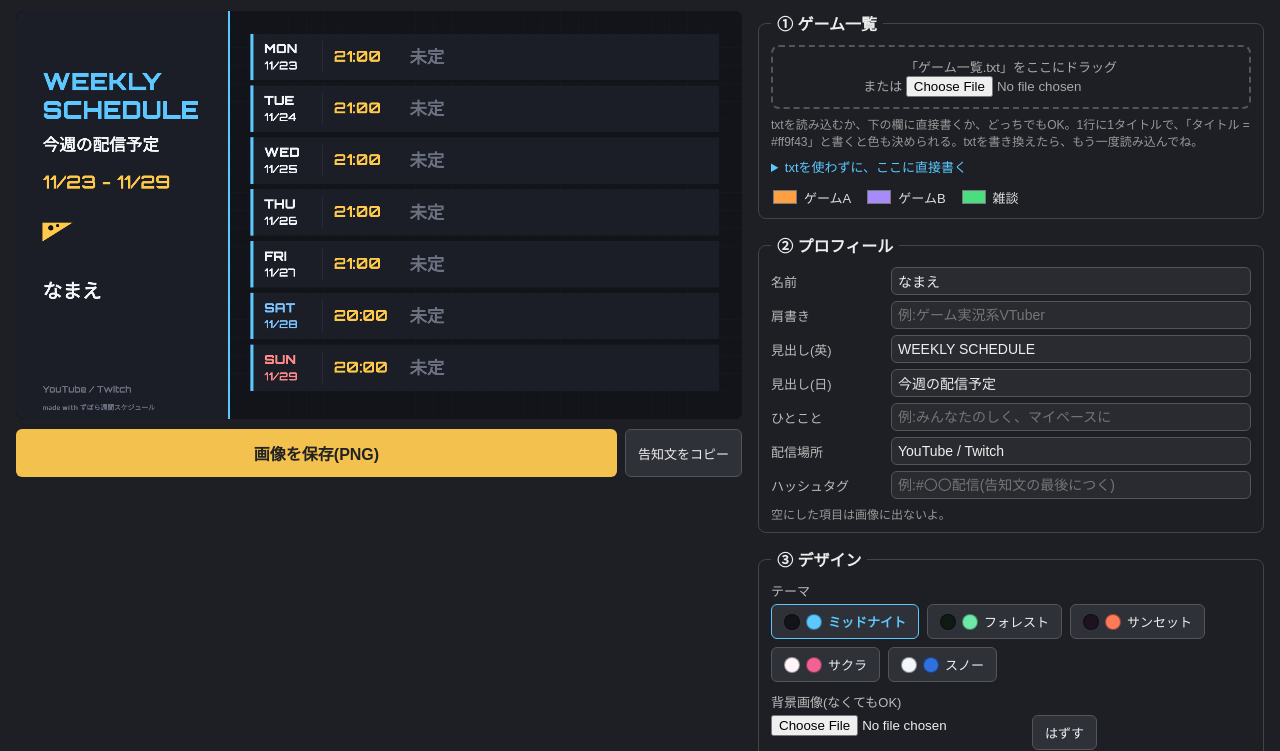
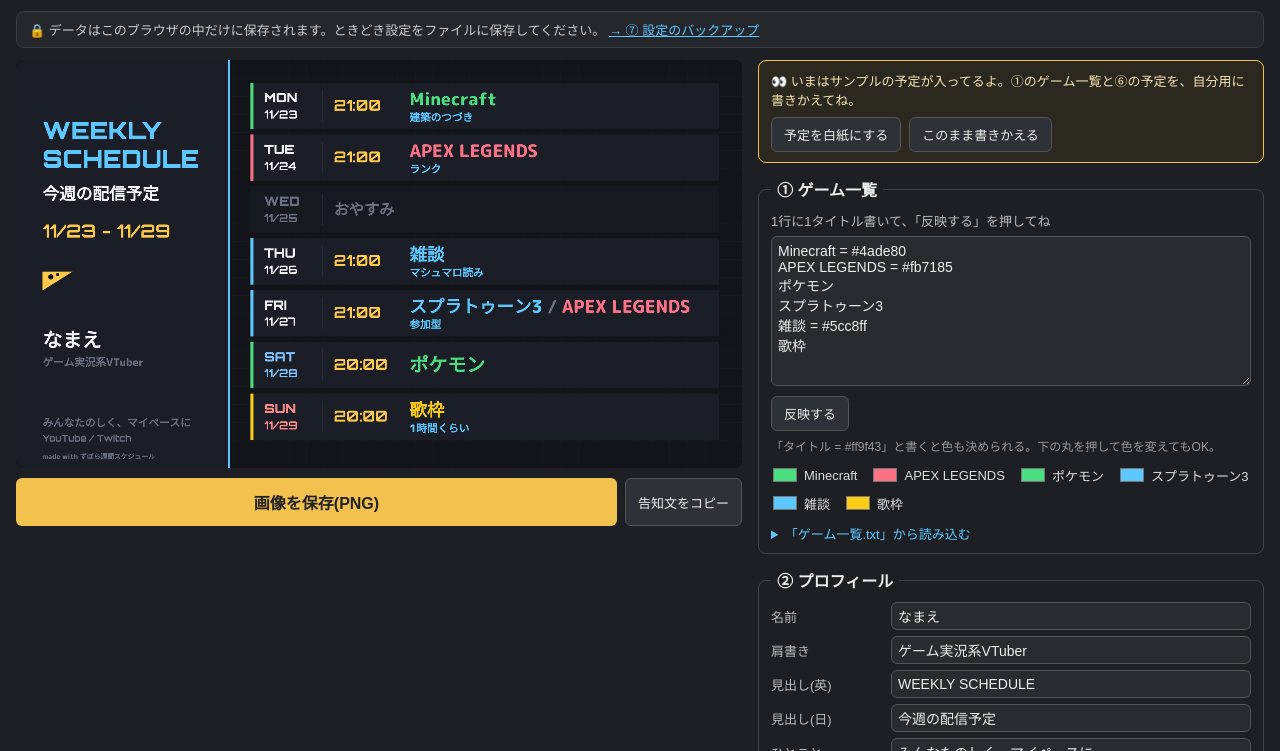
Before and after one commit to nezumizuki/zubora-schedule, a plain HTML site: page index.html in a window 1280 px wide. Shown: the part 49-800 px from the top of the page. Drawn offline with Linux system fonts and the light colour scheme.

Commit message:
Web版向けに手直し(直接入力をメインに・サンプル・スマホ対応・保存先の表示)
- ゲーム一覧は直接書く欄をメインにし、txt読み込みは折りたたみに移動
  (ダウンロード版=ファイルで開いたときは最初から開く)
- はじめて開いたときはサンプルのゲームと予定を表示し、白紙に戻すボタンを用意
- 告知文がコピーできないときは prompt ではなく画面内に文を出す
- 「データはこのブラウザの中だけに保存されます」の表示を追加
- スマホではみ出さないよう幅を調整
- .gitignore に中身を入れる

Co-Authored-By: Claude Opus 5.5 <noreply@anthropic.com>
Claude-Session: https://claude.ai/code/session_01KQeeFqZF5bv53i4ERrSP64

```diff
--- a/index.html
+++ b/index.html
@@ -8,6 +8,8 @@
 <link href="https://fonts.googleapis.com/css2?family=M+PLUS+Rounded+1c:wght@800&family=Orbitron:wght@700;900&display=swap" rel="stylesheet">
 <style>
   /* ===== 画面の見た目(CSS) ===== */
+  /* hidden を付けたものは、ほかの指定に負けずに必ず隠す */
+  [hidden] { display: none !important; }
   body {
     margin: 0;
     padding: 16px;
@@ -19,12 +21,17 @@
   header { display: flex; align-items: baseline; gap: 14px; flex-wrap: wrap; margin-bottom: 12px; }
   header .by { font-size: 13px; color: #999; }
   header a { color: #5cc8ff; }
+  a { color: #5cc8ff; }
+  .privacy { font-size: 13px; color: #ccc; background: #25272d; border: 1px solid #3a3c44; border-radius: 8px; padding: 8px 12px; margin: 0 0 12px; }
+  .sample { border: 1px solid #f2c14e; border-radius: 8px; padding: 10px 12px; background: #2b281f; font-size: 13px; color: #f5e3b0; }
+  .sample .btns { margin-top: 8px; }
   .wrap { display: flex; gap: 16px; flex-wrap: wrap; align-items: flex-start; }
-  .preview { flex: 1 1 640px; max-width: 960px; position: sticky; top: 16px; }
+  .preview { flex: 1 1 640px; max-width: 960px; min-width: 0; position: sticky; top: 16px; }
   /* 縦長のときに画面からはみ出さないよう、高さにも上限をつける */
   canvas { display: block; max-width: 100%; max-height: 80vh; width: auto; height: auto; border-radius: 8px; background: #000; margin: 0 auto; }
-  .panel { flex: 1 1 420px; max-width: 560px; display: flex; flex-direction: column; gap: 14px; }
-  fieldset { border: 1px solid #444; border-radius: 8px; padding: 10px 12px; margin: 0; }
+  .panel { flex: 1 1 420px; max-width: 560px; min-width: 0; display: flex; flex-direction: column; gap: 14px; }
+  fieldset { border: 1px solid #444; border-radius: 8px; padding: 10px 12px; margin: 0; min-width: 0; }
+  input[type=file] { max-width: 100%; color: #999; }
   legend { padding: 0 6px; font-weight: bold; }
   label { font-size: 13px; color: #bbb; }
   input[type=text], input[type=date], input[type=time] { box-sizing: border-box; padding: 5px 6px; border-radius: 6px; border: 1px solid #555; background: #2a2b31; color: #eee; font-size: 14px; }
@@ -36,7 +43,7 @@
   button.active { border-color: #5cc8ff; color: #5cc8ff; font-weight: bold; }
   .big { padding: 12px; font-size: 16px; font-weight: bold; border: none; background: #f2c14e; color: #222; flex: 1; }
   .drop { border: 2px dashed #555; border-radius: 8px; padding: 10px; text-align: center; font-size: 13px; color: #aaa; }
-  .drop.over { border-color: #5cc8ff; color: #5cc8ff; }
+  .drop.over, fieldset.over { border-color: #5cc8ff; color: #5cc8ff; }
 
   /* プロフィールの入力欄 */
   .grid { display: grid; grid-template-columns: 7em 1fr; gap: 6px 8px; align-items: center; }
@@ -65,12 +72,13 @@
   .games label.on { color: #10141a; font-weight: bold; }
   .memo { width: 100%; margin-top: 8px; }
   .day.off .games, .day.off .memo, .day.off input[type=time] { display: none; }
-  .gameText { width: 100%; box-sizing: border-box; min-height: 110px; margin-top: 8px; padding: 6px; border-radius: 6px; border: 1px solid #555; background: #2a2b31; color: #eee; font: 14px "Yu Gothic UI", "Meiryo", sans-serif; resize: vertical; }
+  .gameText { width: 100%; box-sizing: border-box; min-height: 150px; margin-top: 6px; padding: 6px; border-radius: 6px; border: 1px solid #555; background: #2a2b31; color: #eee; font: 14px "Yu Gothic UI", "Meiryo", sans-serif; resize: vertical; }
 
   /* ===== スマホ(画面がせまいとき) ===== */
   @media (max-width: 760px) {
     body { padding: 10px; }
     header h1 { font-size: 19px; }
+    .privacy { font-size: 12px; padding: 6px 10px; }
     .wrap { gap: 12px; }
     /* プレビューは上に固定せず、ふつうにスクロールさせる */
     .preview { position: static; flex-basis: 100%; max-width: 100%; }
@@ -96,6 +104,7 @@
     — <a href="https://www.youtube.com/@una_iloverodents" target="_blank">YouTube</a>
     / <a href="https://www.twitch.tv/una__vtuber_" target="_blank">Twitch</a></span>
 </header>
+<p class="privacy">🔒 データはこのブラウザの中だけに保存されます。ときどき設定をファイルに保存してください。 <a href="#backup">→ ⑦ 設定のバックアップ</a></p>
 
 <button id="toTop" onclick="scrollTo({ top: 0, behavior: 'smooth' })">▲ 画像</button>
 <div class="wrap">
@@ -107,6 +116,10 @@
       <button id="copyText">告知文をコピー</button>
     </div>
     <p class="note" id="msg"></p>
+    <div id="copyBox" hidden style="margin-top:10px">
+      <p class="note">自動でコピーできなかったので、下の文を長押し(PCはクリック)して全部選んで、コピーしてね</p>
+      <textarea class="gameText" id="copyArea" readonly></textarea>
+    </div>
     <div style="display:none;margin-top:10px">
       <p class="note">保存できなかったときは、この画像を長押しして保存してね</p>
       <img id="pressSave" alt="保存用の画像" style="width:100%;border-radius:8px">
@@ -115,19 +128,30 @@
 
   <!-- ===== 右:操作パネル ===== -->
   <div class="panel">
-    <fieldset>
+    <!-- はじめて開いた人向けの案内(サンプルが入っているときだけ出る) -->
+    <div class="sample" id="sampleNote" hidden>
+      👀 いまはサンプルの予定が入ってるよ。①のゲーム一覧と⑥の予定を、自分用に書きかえてね。
+      <div class="btns">
+        <button id="sampleClear">予定を白紙にする</button>
+        <button id="sampleOk">このまま書きかえる</button>
+      </div>
+    </div>
+
+    <fieldset id="gameBox">
       <legend>① ゲーム一覧</legend>
-      <div class="drop" id="drop">
-        「ゲーム一覧.txt」をここにドラッグ<br>または <input type="file" id="gameFile" accept=".txt,text/plain">
-      </div>
-      <p class="note">txtを読み込むか、下の欄に直接書くか、どっちでもOK。1行に1タイトルで、「タイトル = #ff9f43」と書くと色も決められる。txtを書き換えたら、もう一度読み込んでね。</p>
-      <details id="gameTextBox" style="margin-top:8px">
-        <summary style="cursor:pointer;font-size:13px;color:#5cc8ff">txtを使わずに、ここに直接書く</summary>
-        <textarea class="gameText" id="gameText" placeholder="1行に1タイトル&#10;例:&#10;雑談&#10;マイクラ = #4ade80"></textarea>
-        <div class="btns" style="margin-top:6px"><button id="gameTextApply">この内容で読み込む</button></div>
+      <label for="gameText">1行に1タイトル書いて、「反映する」を押してね</label>
+      <textarea class="gameText" id="gameText" placeholder="例:&#10;雑談&#10;マイクラ = #4ade80"></textarea>
+      <div class="btns" style="margin-top:6px"><button id="gameTextApply">反映する</button></div>
+      <p class="note">「タイトル = #ff9f43」と書くと色も決められる。下の丸を押して色を変えてもOK。</p>
+      <!-- ゲームごとの色。ここで変えると上の欄にも入る -->
+      <div class="colors" id="colors"></div>
+      <details id="txtBox" style="margin-top:10px">
+        <summary style="cursor:pointer;font-size:13px;color:#5cc8ff">「ゲーム一覧.txt」から読み込む</summary>
+        <div class="drop" id="drop" style="margin-top:8px">
+          「ゲーム一覧.txt」をここにドラッグ<br>または <input type="file" id="gameFile" accept=".txt,text/plain">
+        </div>
+        <p class="note">txtで管理したい人向け。txtを書き換えたら、もう一度読み込んでね。</p>
       </details>
-      <!-- ゲームごとの色。txtで決めた色がここに入る。ここで変えてもOK -->
-      <div class="colors" id="colors"></div>
     </fieldset>
 
     <fieldset>
@@ -189,14 +213,14 @@
       </div>
     </fieldset>
 
-    <fieldset>
+    <fieldset id="backup">
       <legend>⑦ 設定のバックアップ</legend>
       <div class="btns">
         <button id="exportJson">設定をファイルに保存</button>
         <button id="importBtn">設定ファイルを読み込む</button>
         <input type="file" id="importJson" accept=".json,application/json" hidden>
       </div>
-      <p class="note">入力した内容はブラウザが覚えているけど、ツールのフォルダを動かしたり、別のブラウザで開いたりすると消えちゃう。ときどき保存しておくと安心。</p>
+      <p class="note">入力した内容は、このブラウザの中だけに保存されていて、どこにも送られないよ。そのかわり、ブラウザの履歴やデータを消したり、別のブラウザ・スマホで開いたり、ツールのファイルを動かしたりすると消えちゃう。ときどき保存しておくと安心。保存したファイルを読み込めば、別のブラウザでも続きから使えるよ。</p>
     </fieldset>
   </div>
 </div>
@@ -261,6 +285,30 @@ function defaultState() {
     days: DAY_NAMES.map((_, i) => ({ on: true, time: DEFAULT_TIME[i], picks: [], memo: "" })),
   };
 }
+// はじめて開いた人向けのサンプル(すぐに完成イメージが見えるように)
+function sampleState() {
+  const s = defaultState();
+  s.games = ["Minecraft", "APEX LEGENDS", "ポケモン", "スプラトゥーン3", "雑談", "歌枠"];
+  s.colors = { "Minecraft": "#4ade80", "APEX LEGENDS": "#fb7185", "雑談": "#5cc8ff" };
+  Object.assign(s.profile, { name: "なまえ", tagline: "ゲーム実況系VTuber", motto: "みんなたのしく、マイペースに" });
+  const plan = [
+    ["Minecraft"],                    "建築のつづき",
+    ["APEX LEGENDS"],                 "ランク",
+    null,                             "",
+    ["雑談"],                          "マシュマロ読み",
+    ["スプラトゥーン3", "APEX LEGENDS"], "参加型",
+    ["ポケモン"],                      "",
+    ["歌枠"],                          "1時間くらい",
+  ];
+  s.days.forEach((day, i) => {
+    const picks = plan[i * 2];
+    day.on = !!picks;
+    day.picks = picks || [];
+    day.memo = plan[i * 2 + 1];
+  });
+  s.sample = true;   // サンプルのままのあいだだけ、案内を出す
+  return s;
+}
 // 古い設定や足りない項目があっても動くように、初期値の上に重ねる
 function mergeState(saved) {
   const s = Object.assign(defaultState(), saved || {});
@@ -271,7 +319,8 @@ function mergeState(saved) {
   if (!FORMATS[s.format]) s.format = "wide";
   return s;
 }
-let state = mergeState(load());
+// 保存されたデータがなければ(はじめて開いたとき)サンプルから始める
+let state = mergeState(load() || sampleState());
 
 function load() {
   try { return JSON.parse(localStorage.getItem(STORE_KEY)); } catch (e) { return null; }
@@ -324,7 +373,7 @@ function readGameText(text) {
   state.games = list;
   // 一覧から消えたタイトルはチェックからもはずす
   state.days.forEach(day => { day.picks = day.picks.filter(g => state.games.includes(g)); });
-  save(); buildColors(); buildDays(); draw();
+  save(); buildColors(); buildDays(); fillGameText(); draw();
   flash(state.games.length + "タイトル読み込んだよ");
 }
 function readFile(file) {
@@ -333,19 +382,21 @@ function readFile(file) {
   reader.readAsText(file, "utf-8");
 }
 document.getElementById("gameFile").onchange = e => { if (e.target.files[0]) readFile(e.target.files[0]); };
-// 直接書く欄:開いたときは、いまのゲーム一覧(色つき)を入れておく
+// 直接書く欄:いまのゲーム一覧(色を決めたものは色つき)を入れておく
 const gameText = document.getElementById("gameText");
 function fillGameText() {
   gameText.value = state.games.map(g => state.colors[g] ? g + " = " + state.colors[g] : g).join("\n");
 }
-document.getElementById("gameTextBox").ontoggle = e => { if (e.target.open) fillGameText(); };
+// ダウンロード版(ファイルを直接開いたとき)は、txtの読み込み欄を最初から開いておく
+if (location.protocol === "file:") document.getElementById("txtBox").open = true;
 document.getElementById("gameTextApply").onclick = () => {
   if (!gameText.value.trim()) { flash("1行に1タイトル書いてね"); return; }
   readGameText(gameText.value);
 };
-const drop = document.getElementById("drop");
+// txtは「① ゲーム一覧」の枠のどこにドラッグしてもOK
+const drop = document.getElementById("gameBox");
 drop.ondragover = e => { e.preventDefault(); drop.classList.add("over"); };
-drop.ondragleave = () => drop.classList.remove("over");
+drop.ondragleave = e => { if (!drop.contains(e.relatedTarget)) drop.classList.remove("over"); };
 drop.ondrop = e => {
   e.preventDefault(); drop.classList.remove("over");
   if (e.dataTransfer.files[0]) readFile(e.dataTransfer.files[0]);
@@ -360,7 +411,7 @@ function buildColors() {
     const cp = document.createElement("input");
     cp.type = "color";
     cp.value = colorOf(g);
-    cp.oninput = () => { state.colors[g] = cp.value; save(); buildDays(); draw(); };
+    cp.oninput = () => { state.colors[g] = cp.value; save(); buildDays(); fillGameText(); draw(); };
     lb.append(cp, g);
     box.append(lb);
   });
@@ -579,6 +630,18 @@ document.getElementById("clearAll").onclick = () => {
   state.days.forEach(day => { day.picks = []; day.memo = ""; });
   save(); buildDays(); draw();
 };
+
+// ===== サンプルの案内 =====
+function syncSampleNote() {
+  document.getElementById("sampleNote").hidden = !state.sample;
+}
+document.getElementById("sampleClear").onclick = () => {
+  state.days.forEach(day => { day.on = true; day.picks = []; day.memo = ""; });
+  state.sample = false;
+  save(); refreshAll();
+  flash("予定を白紙にしたよ");
+};
+document.getElementById("sampleOk").onclick = () => { state.sample = false; save(); syncSampleNote(); };
 
 // ===== 設定のバックアップ =====
 document.getElementById("exportJson").onclick = () => {
@@ -855,8 +918,15 @@ document.getElementById("copyText").onclick = async () => {
   });
   const tag = state.profile.hashtag.trim();
   const text = "📅" + (state.profile.titleJp || "今週の配信予定") + " " + md(dates[0]) + "〜" + md(dates[6]) + "\n\n" + lines.join("\n") + (tag ? "\n\n" + tag : "");
-  try { await navigator.clipboard.writeText(text); flash("告知文をコピーしたよ"); }
-  catch (e) { prompt("コピーできなかったので、ここから手でコピーしてね", text); }
+  const box = document.getElementById("copyBox");
+  const area = document.getElementById("copyArea");
+  try { await navigator.clipboard.writeText(text); box.hidden = true; flash("告知文をコピーしたよ"); }
+  catch (e) {
+    // コピーできないブラウザでは、文を下に出して手でコピーしてもらう(ポップアップは出さない)
+    area.value = text;
+    box.hidden = false;
+    area.focus(); area.select();
+  }
 };
 
 // ===== 起動 =====
@@ -866,6 +936,7 @@ function refreshAll() {
   syncCharaSliders();
   syncBgOpts();
   buildThemes(); buildFormats(); buildProfile(); buildColors(); buildDays();
+  fillGameText(); syncSampleNote();
   draw();
 }
 document.getElementById("toolName").textContent = TOOL_NAME;
```
Also changed, not shown: 1 other file.
